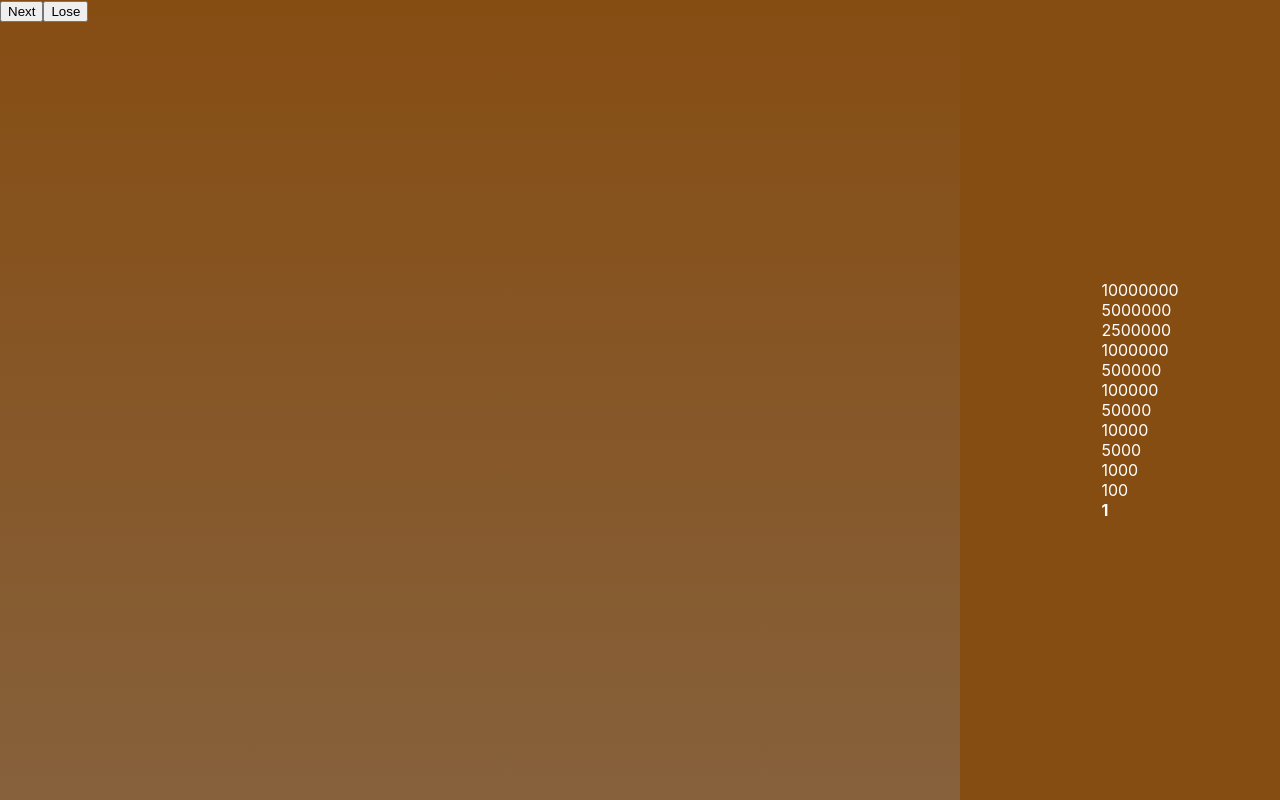
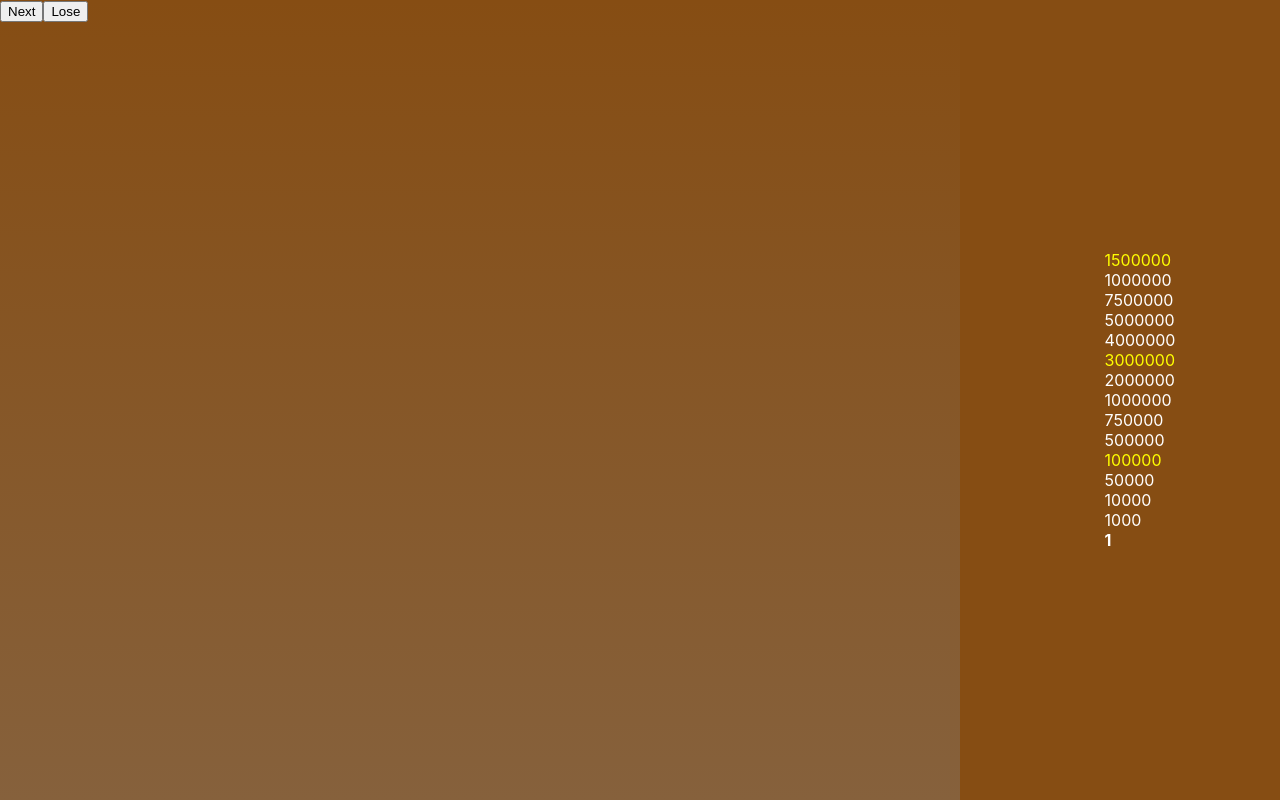
Before and after one commit to KJSmith530/RSMillionair, a React (Create React App) app: page / in a window 1280 px wide. Built offline with nearby package versions, Linux system fonts and the light colour scheme.

Commit message:
add checkpoint styles

```diff
--- a/src/App.css
+++ b/src/App.css
@@ -23,3 +23,6 @@
 .amount.active {
   font-weight: bolder;
 }
+.amount.checkpoint {
+  color: yellow;
+}
--- a/src/components/Money.js
+++ b/src/components/Money.js
@@ -7,6 +7,7 @@ const Money = ({ stages, currentQuestionId }) => {
       <ul>
         {[...stages].reverse().map((stage) => (
           <MoneyAmount
+            isCheckpoint={stage.checkpoint}
             isActive={currentQuestionId === stage.id}
             key={stage.id}
             amount={stage.amount}
--- a/src/components/MoneyAmount.js
+++ b/src/components/MoneyAmount.js
@@ -1,8 +1,15 @@
 import classNames from "classnames";
 
-const MoneyAmount = ({ amount, isActive }) => {
+const MoneyAmount = ({ amount, isActive, isCheckpoint }) => {
   return (
-    <li className={classNames("amount", { active: isActive })}>{amount}</li>
+    <li
+      className={classNames("amount", {
+        active: isActive,
+        checkpoint: isCheckpoint,
+      })}
+    >
+      {amount}
+    </li>
   );
 };
 
--- a/src/stages.json
+++ b/src/stages.json
@@ -1,14 +1,17 @@
 [
   { "id": 0, "amount": 1 },
-  { "id": 1, "amount": 100 },
-  { "id": 2, "amount": 1000 },
-  { "id": 3, "amount": 5000 },
-  { "id": 4, "amount": 10000 },
-  { "id": 5, "amount": 50000 },
-  { "id": 6, "amount": 100000 },
-  { "id": 7, "amount": 500000 },
-  { "id": 8, "amount": 1000000 },
-  { "id": 9, "amount": 2500000 },
-  { "id": 10, "amount": 5000000 },
-  { "id": 11, "amount": 10000000 }
+  { "id": 1, "amount": 1000 },
+  { "id": 2, "amount": 10000 },
+  { "id": 3, "amount": 50000 },
+  { "id": 4, "amount": 100000, "checkpoint": true },
+  { "id": 5, "amount": 500000 },
+  { "id": 6, "amount": 750000 },
+  { "id": 7, "amount": 1000000 },
+  { "id": 8, "amount": 2000000 },
+  { "id": 9, "amount": 3000000,"checkpoint": true },
+  { "id": 10, "amount": 4000000 },
+  { "id": 11, "amount": 5000000 },
+  { "id": 12, "amount": 7500000 },
+  { "id": 13, "amount": 1000000 },
+  { "id": 14, "amount": 1500000,"checkpoint": true }
 ]
```
